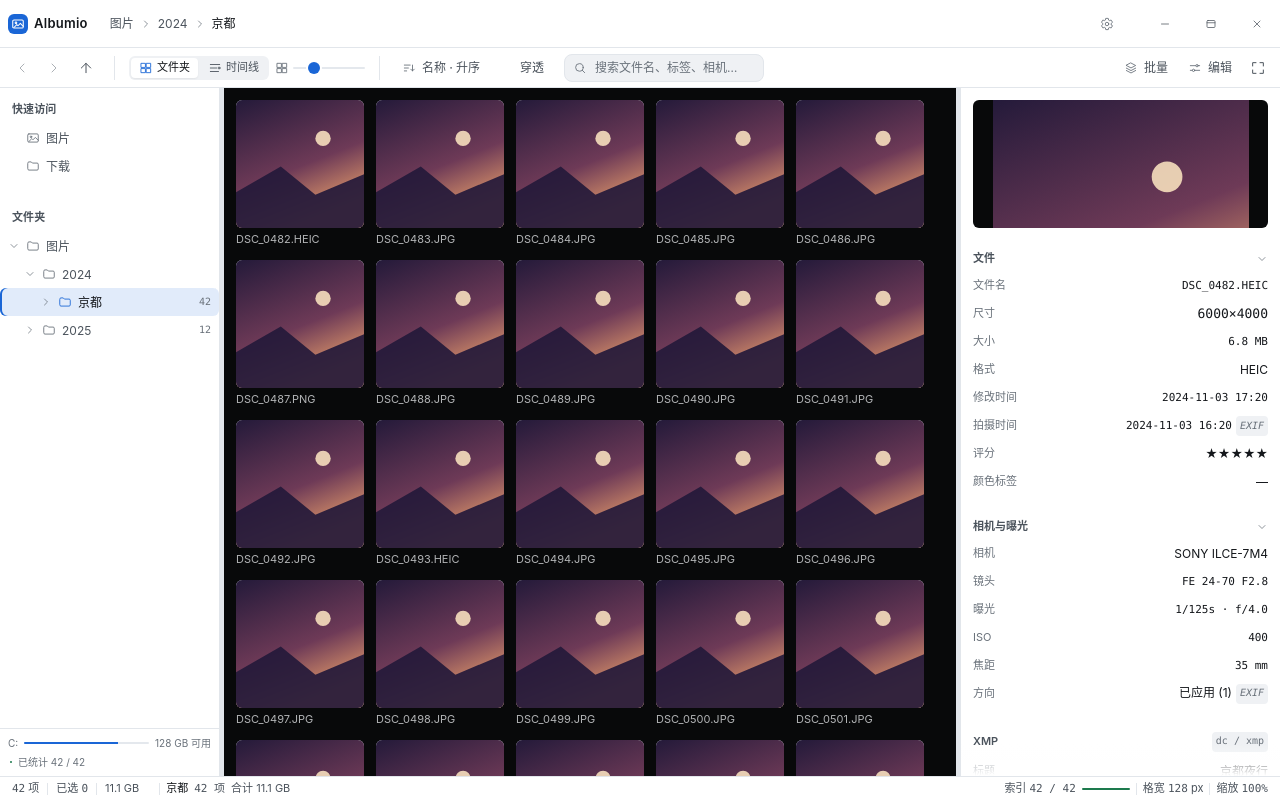
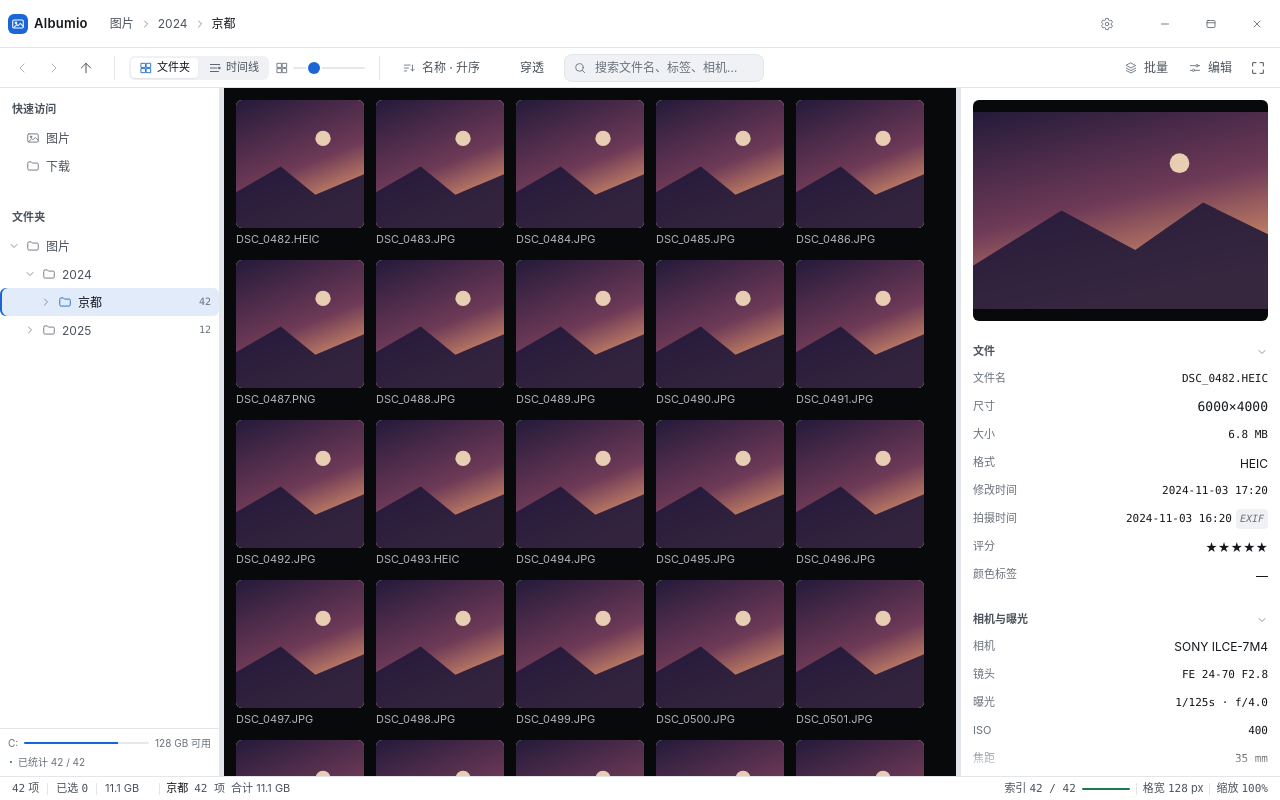
Before and after one commit to yunyu697/albumio, a React (Vite) app in the folder app/: page / in a window 1280 px wide. Built offline with nearby package versions, Linux system fonts and the light colour scheme.

Commit message:
feat(inspector): 预览改用 L2 代理 + aspect-ratio 自适应尺寸 — 告别跟缩略图没差

```diff
--- a/app/src/components/Inspector.tsx
+++ b/app/src/components/Inspector.tsx
@@ -12,7 +12,7 @@
 import { useEffect, useState } from "react";
 import { Icon } from "../icons";
 import { loadMeta, type MetaSource, type PhotoMeta } from "../data/meta";
-import { releaseThumb, thumbUrl } from "../data/source";
+import { previewUrl, releasePreview } from "../data/source";
 
 interface InspectorProps {
   path: string | null;
@@ -138,10 +138,10 @@ export default function Inspector({ path, rating, onMeta }: InspectorProps) {
       return;
     }
     let alive = true;
-    void thumbUrl(path, "l1")
+    void previewUrl(path)
       .then((u) => {
         if (alive) setPreview(u);
-        else releaseThumb(path, "l1", u);
+        else releasePreview(path, u);
       })
       .catch(() => {
         if (alive) setPreview(null);
--- a/app/src/styles/app.css
+++ b/app/src/styles/app.css
@@ -659,14 +659,13 @@ input[type=range].lr::-moz-range-thumb {
 }
 .insp-scroll { flex: 1; overflow-y: auto; padding: var(--ds-space-5); }
 .insp-preview {
-  height: 128px;
+  aspect-ratio: 4 / 3;
   background: var(--ds-color-canvas);
   border-radius: var(--ds-radius-sm);
-  display: grid;
-  place-items: center;
-  overflow: hidden;
-}
-.insp-preview img { max-width: 100%; max-height: 100%; object-fit: contain; display: block; }
+  overflow: hidden;
+  margin-bottom: var(--ds-space-5);
+}
+.insp-preview img { width: 100%; height: 100%; object-fit: contain; display: block; }
 .insp-title {
   display: flex;
   align-items: center;
```
